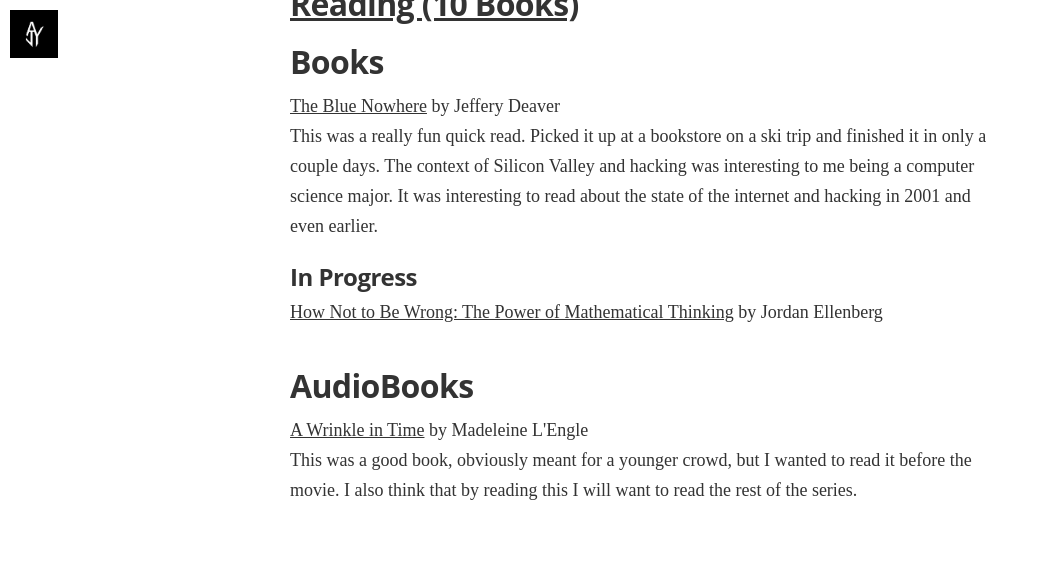
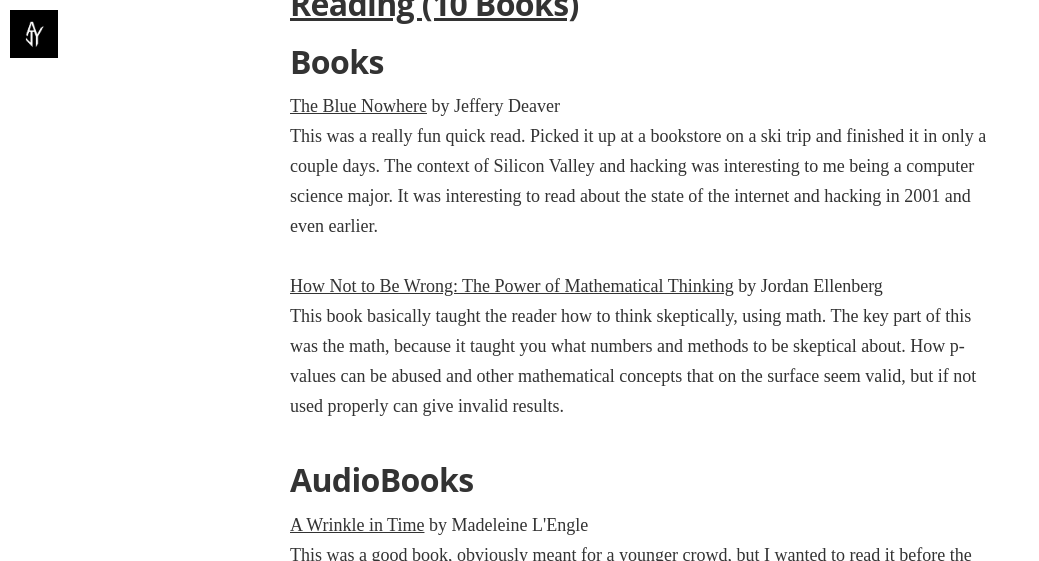
Before and after one commit to yknot/yknot.github.io, a Jekyll site: the page built from goal-tracker.html, in a window 1280 px wide and 900 px high, scrolled down 654 px, cut to the strip 0-561 px from the top of the window. Shown: the whole strip, without its empty margins (0-1039 px from the left). Built offline with Jekyll 4.4.1, drawn with Linux system fonts in a browser that asks for light colours; nearby versions of some CDN libraries; some web fonts are replaced.

Commit message:
add How not to be wrong description

```diff
--- a/goal-tracker.html
+++ b/goal-tracker.html
@@ -77,11 +77,11 @@ This page is tracking my goals for 2018 as outlined in my resolutions <a href="{
   <a href="https://www.amazon.com/dp/0671042262">The Blue Nowhere</a> by Jeffery Deaver
   <br>
   This was a really fun quick read. Picked it up at a bookstore on a ski trip and finished it in only a couple days. The context of Silicon Valley and hacking was interesting to me being a computer science major. It was interesting to read about the state of the internet and hacking in 2001 and even earlier.
-</p>
-
-<h3>In Progress</h3>
-<p>
-<a href="https://www.amazon.com/How-Not-Be-Wrong-Mathematical/dp/0143127535">How Not to Be Wrong: The Power of Mathematical Thinking</a> by Jordan Ellenberg
+  <br>
+  <br>
+  <a href="https://www.amazon.com/dp/0143127535">How Not to Be Wrong: The Power of Mathematical Thinking</a> by Jordan Ellenberg
+  <br>
+  This book basically taught the reader how to think skeptically, using math. The key part of this was the math, because it taught you what numbers and methods to be skeptical about. How p-values can be abused and other mathematical concepts that on the surface seem valid, but if not used properly can give invalid results.
 </p>
 <h2>AudioBooks</h2>
 <p>
```
